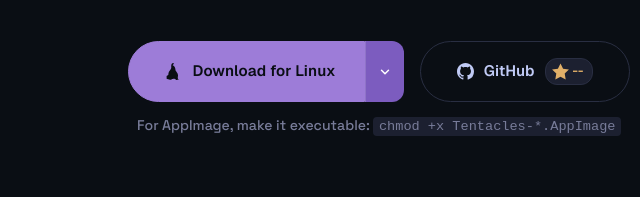
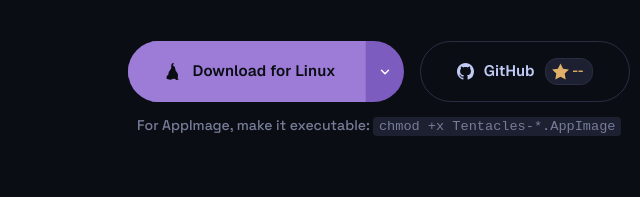
Before and after one commit to jkrperson/tentacles, an Astro site in the folder website/: page / in a window 1280 px wide. Shown: the part 405-602 px from the top of the page, 261-901 px from the left. Built offline with nearby package versions, Linux system fonts and the light colour scheme; Astro itself is replaced by a stand-in of ours; no server answers; a script that the page names is missing.

Commit message:
Fix download button to be a symmetric pill shape

```diff
--- a/website/src/styles/global.css
+++ b/website/src/styles/global.css
@@ -966,11 +966,12 @@
   position: relative;
   display: inline-flex;
   align-items: stretch;
+  border-radius: 100px;
+  overflow: hidden;
 }
 
 .download-main {
-  border-top-right-radius: 0;
-  border-bottom-right-radius: 0;
+  border-radius: 0;
   gap: 10px;
   padding-right: 28px;
 }
@@ -988,7 +989,7 @@
   background: var(--color-accent-dim);
   border: none;
   border-left: 1px solid rgba(255, 255, 255, 0.15);
-  border-radius: 0 var(--radius) var(--radius) 0;
+  border-radius: 0;
   color: white;
   cursor: pointer;
   transition: background 0.2s;
```
